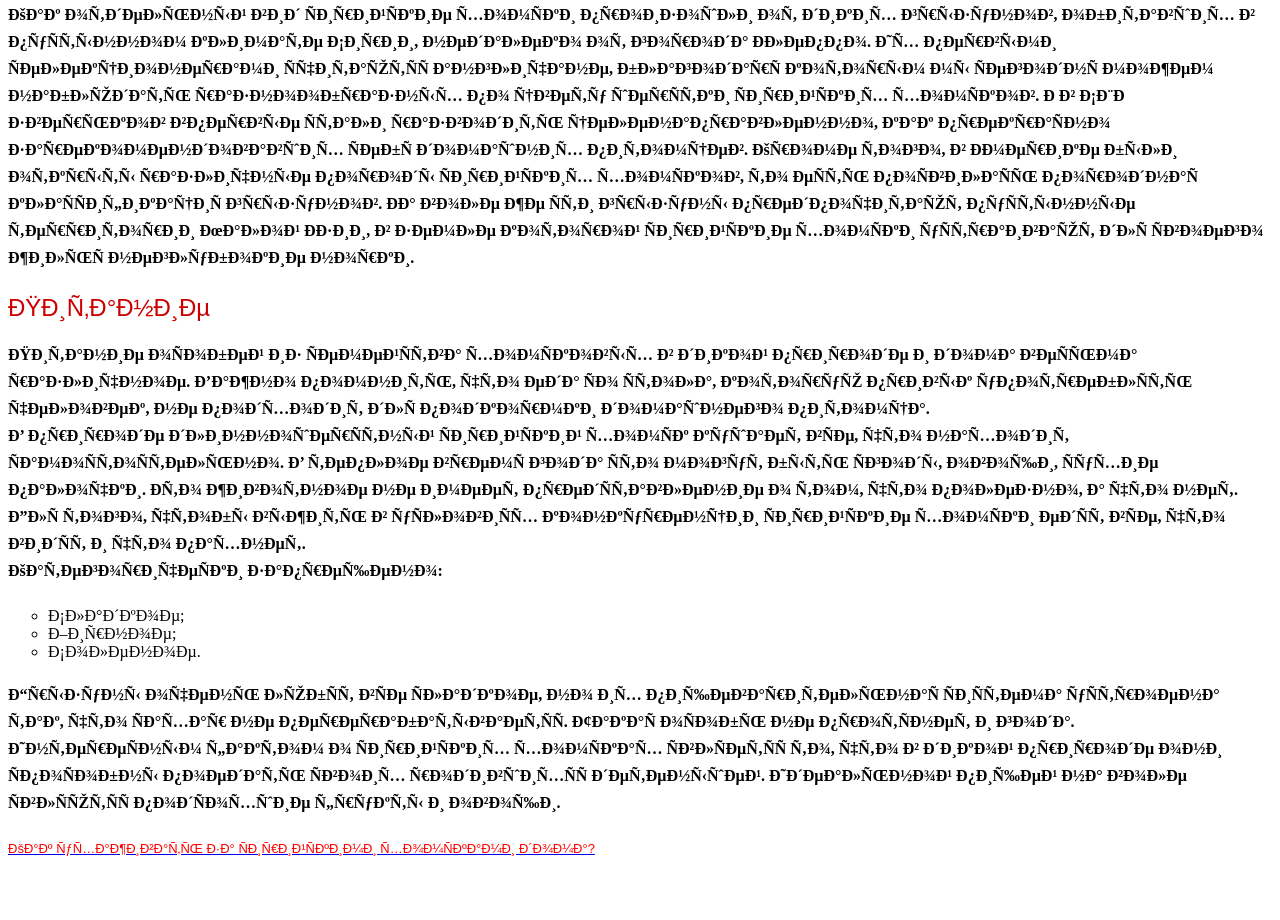
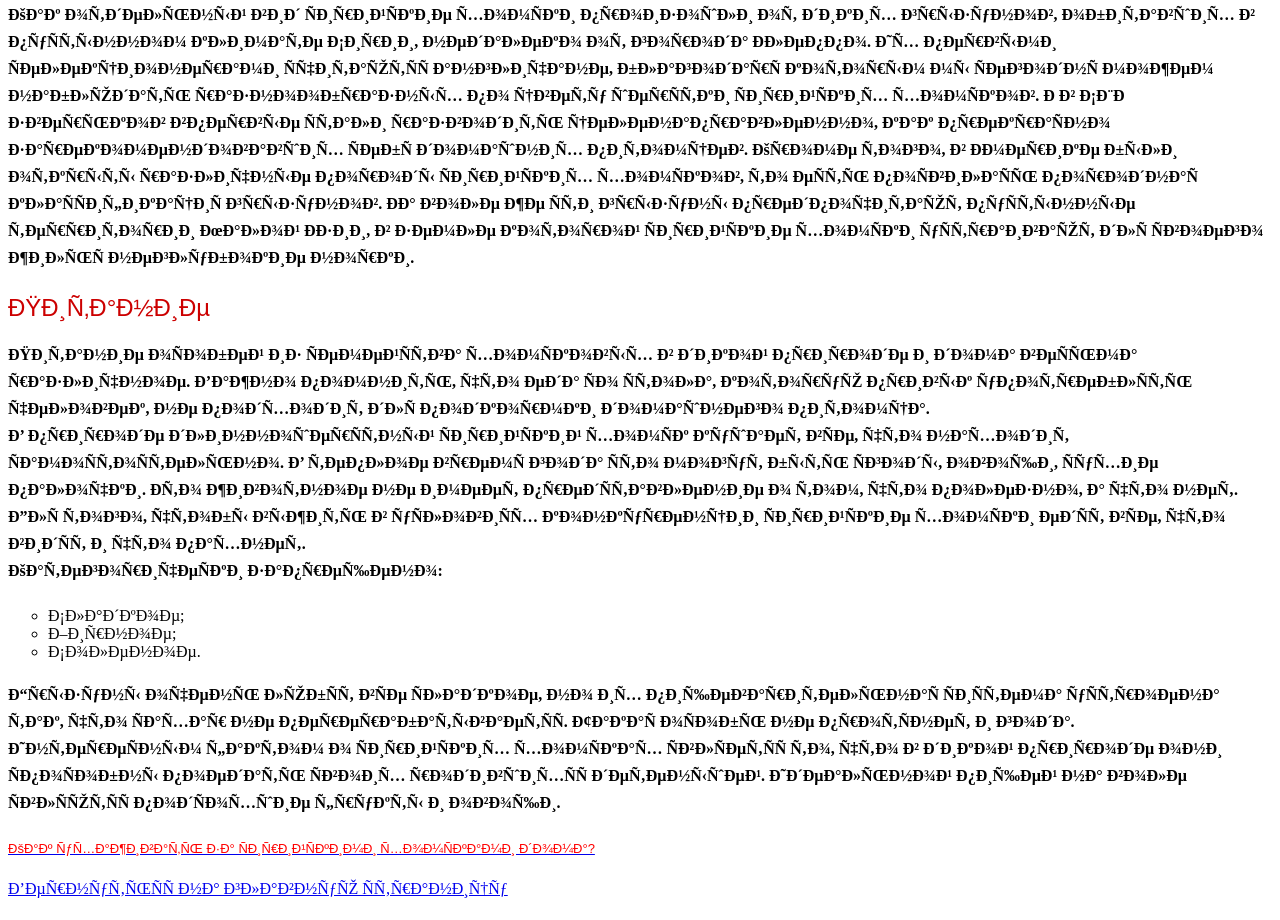
Before and after one commit to sonatigr/hamstersyrian, a plain HTML site: page index.html in a window 1280 px wide. Shown: the part 2896-3816 px from the top of the page. Before the commit the page ends 3773 px from the top, so only its background shows below. Drawn offline with Linux system fonts and the light colour scheme.

Commit message:
Update index.html

```diff
--- a/index.html
+++ b/index.html
@@ -43,5 +43,8 @@
 <p>
 <a href="hamster.html"><font size="2" color="ff0000" face="fantasy">Как ухаживать за сирийскими хомяками дома?</font></a>
 </p>
+<p>
+<a href="hamsterhomepage.html"<font size="2" color="ff0000" face="fantasy">Вернуться на главную страницу</font></a>
+</p>
 </body>
 </html>
```
